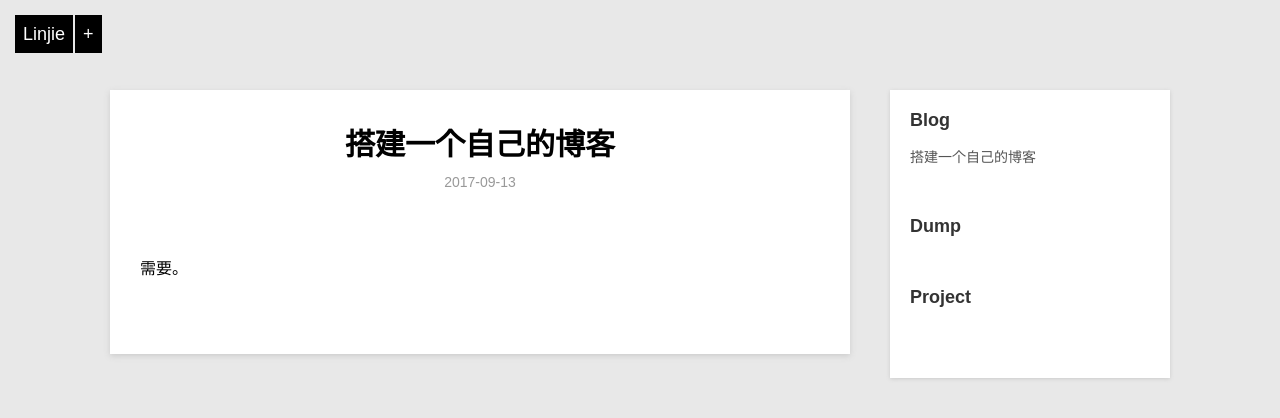
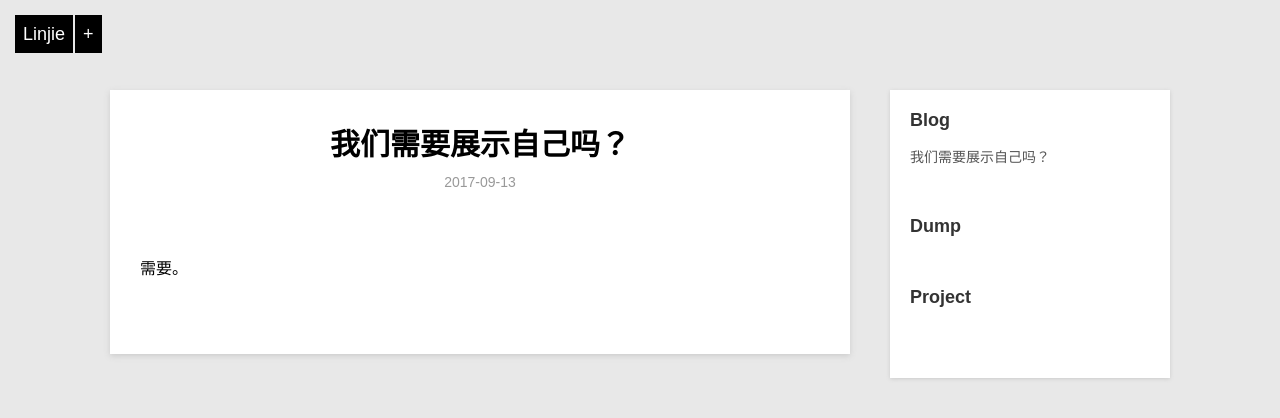
Before and after one commit to JounyWang/JounyWang.github.io, a Jekyll site: the page built from _posts/blog/2017-09-13-blog.md, in a window 1280 px wide. Shown: the top 418 px of the page. Built offline with Jekyll 4.4.1, drawn with Linux system fonts in a browser that asks for light colours; Markdown is read by kramdown in place of the engine named in the settings; comment, search, counter and statistics services are not loaded.

Commit message:
post blog

```diff
--- a/_posts/blog/2017-09-13-blog.md
+++ b/_posts/blog/2017-09-13-blog.md
@@ -1,8 +1,8 @@
 ---
 layout:     post
-title:      搭建一个自己的博客
+title:      我们需要展示自己吗？
 category: blog
-description: 我们需要展示自己吗？
+description: 搭建一个自己的博客
 ---
 需要。
 <!-- <meta http-equiv="refresh" content="0.1"> -->
```
